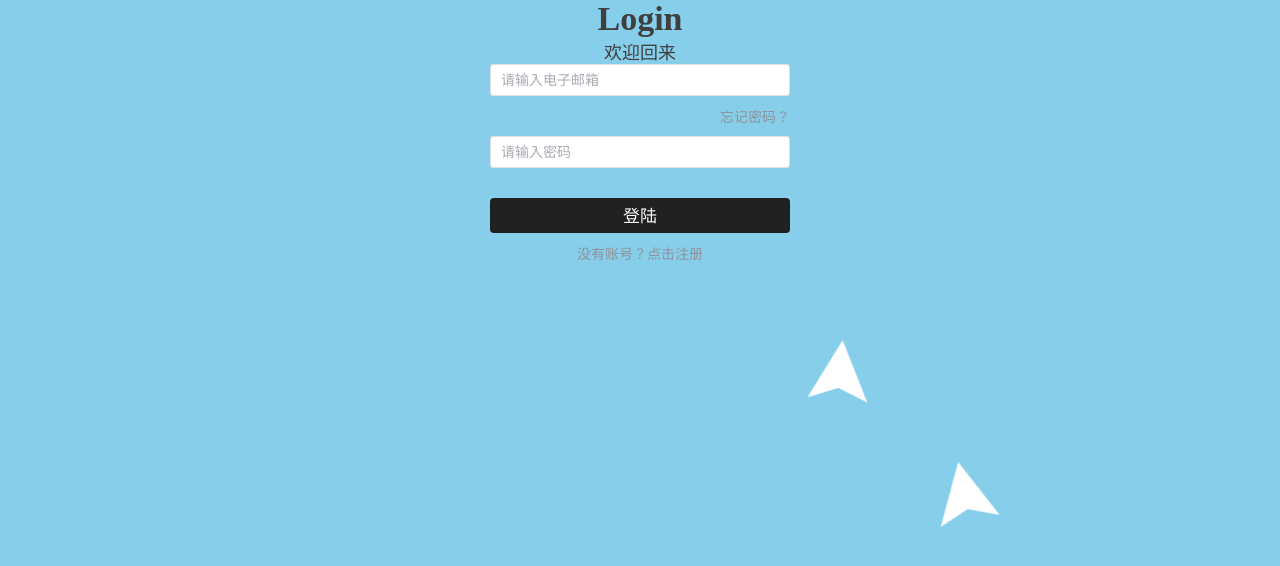
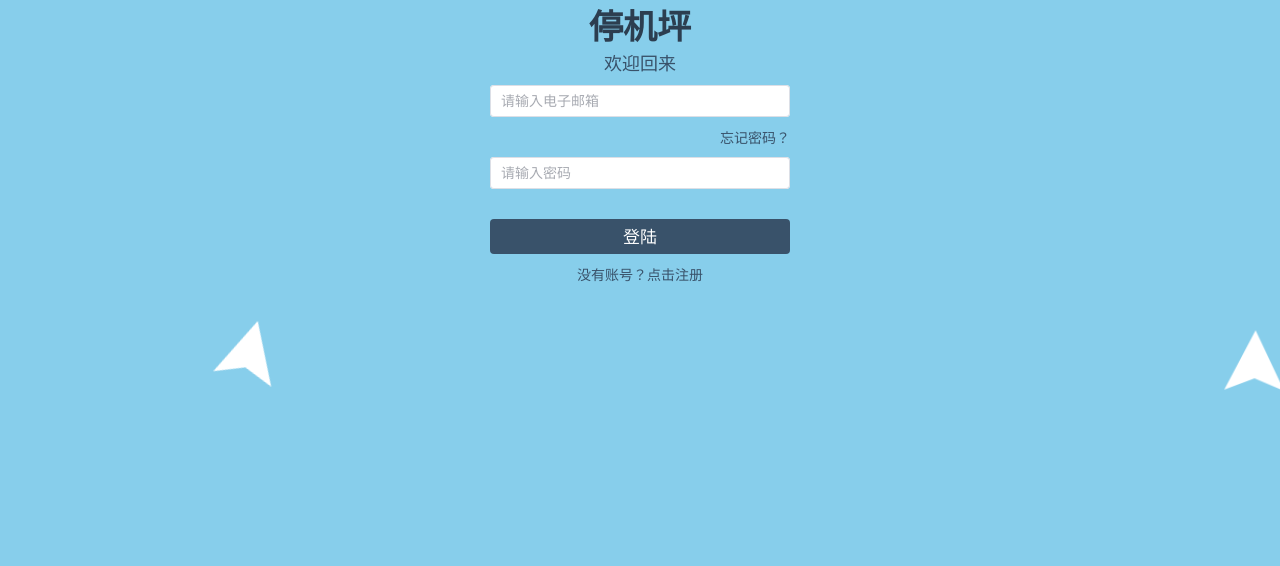
Before and after one commit to HonkerAcmen/HSP-web, a Vue app: page /login in a window 1280 px wide. Shown: the top 566 px of the page. Built offline with nearby package versions, Linux system fonts and the light colour scheme.

Commit message:
添加基础颜色配置 修改文本与按钮颜色 修改title文本

```diff
--- a/public/css/Login.css
+++ b/public/css/Login.css
@@ -97,23 +97,28 @@ body {
 }
 
 .box .title span {
+    display: block;
+    text-align: center;
     font-size: 34px;
     font-weight: 600;
-    color: #3f3f3f;
+    /* color: #3f3f3f; */
+    color: var(--text-color);
 }
 
 .box .title p {
     font-size: 18px;
     text-align: center;
     font-weight: 300;
-    color: #3f3f3f;
+    color: var(--text-sub-color);
+    margin-bottom: 10px;
 }
 
 .box .el-input {
-    --el-input-focus-border-color: #7b7b7b;
+    --el-input-focus-border-color: var(--text-color);
 }
 .box .el-link{
-    --el-link-hover-text-color:#3f3f3f;
+    --el-link-text-color: var(--text-sub-color);
+    --el-link-hover-text-color:color: var(--text-color);
 }
 .box .el-link:nth-child(3) {
     left: 115px;
@@ -126,7 +131,7 @@ body {
     height: 35px;
     border-radius: 4px;
     color: #fff;
-    background-color: rgb(33, 33, 33);
+    background-color: var(--text-sub-color);
     cursor: pointer;
     transition: 0.3s;
 }
@@ -140,7 +145,7 @@ body {
 }
 
 .box .login-button:hover {
-    background-color: #333;
+    background-color: var(--text-color);
 }
 
 .box .el-link:nth-child(6) {
--- a/public/css/basic.css
+++ b/public/css/basic.css
@@ -2,3 +2,12 @@
     margin: 0;
     padding: 0;
 }
+
+:root {
+    --primary-color: #3498db;  /* 主要颜色 */
+    --secondary-color: #2ecc71; /* 次要颜色 */
+    --accent-color: #e74c3c; /* 突出颜色 */
+    --background-color: #ecf0f1; /* 背景颜色 */
+    --text-color: #2c3e50; /* 文本颜色 */
+    --text-sub-color: #39526a; /* 次文本颜色 */
+}
--- a/src/views/Login/index.vue
+++ b/src/views/Login/index.vue
@@ -1,9 +1,8 @@
 <template>
-
     <body>
         <div class="sky">
             <div class="box">
-                <div class="title"><span>Login</span>
+                <div class="title"><span>停机坪</span>
                     <p>欢迎回来</p>
                 </div>
                 <el-input v-model="account" style="width: 300px;" placeholder="请输入电子邮箱" />
```
